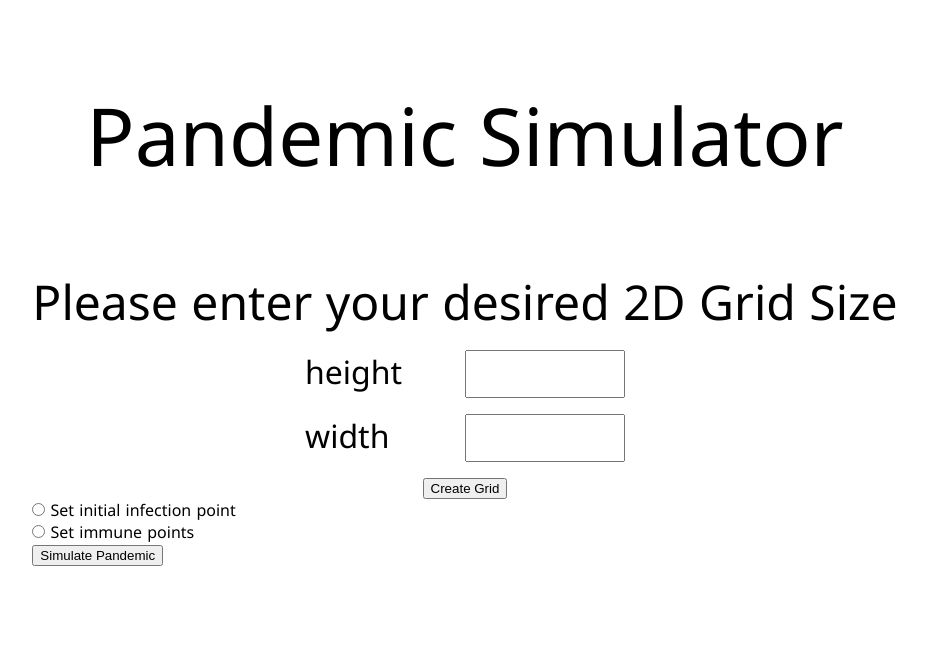
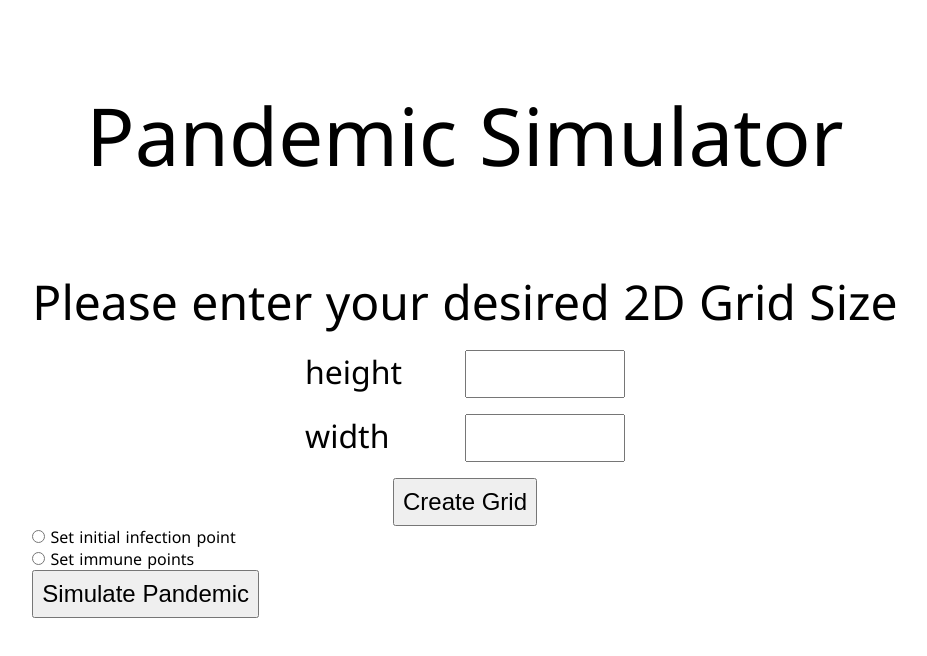
Before and after one commit to mbrecht/pandemic-sim, a Nuxt app: page / in a window 1280 px wide. Shown: the top 656 px of the page, without its empty margins (175-1102 px from the left). Built offline with nearby package versions, Linux system fonts and the light colour scheme.

Commit message:
adds styling

```diff
--- a/components/Button.vue
+++ b/components/Button.vue
@@ -1,5 +1,5 @@
 <template>
-  <button @click="handleClick">
+  <button class="btn" @click="handleClick">
     {{ content }}
   </button>
 </template>
@@ -15,3 +15,10 @@ export default {
   }
 };
 </script>
+
+<style>
+.btn {
+  font-size: 1.5rem;
+  padding: 0.5rem;
+}
+</style>
```
